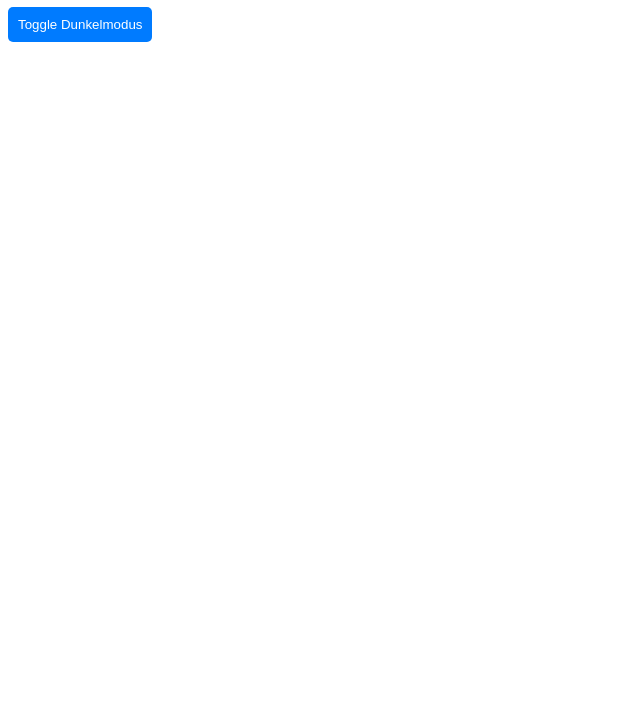
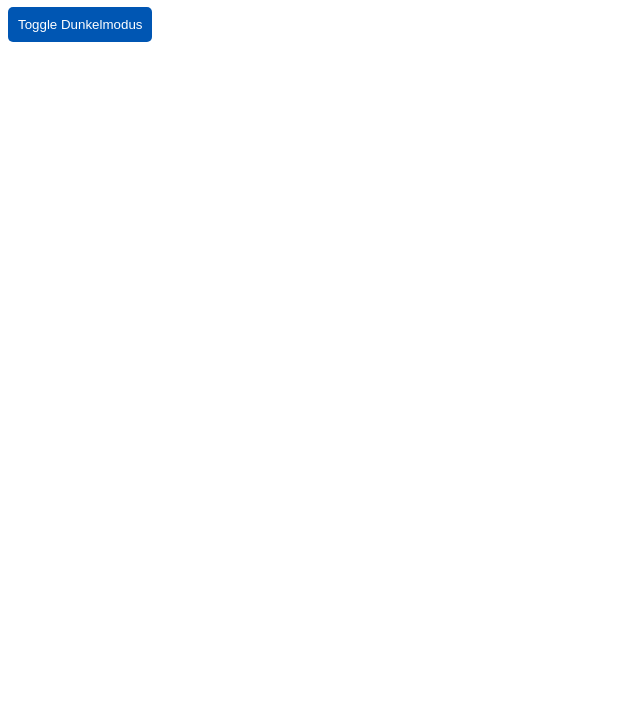
Before and after one commit to sidfakenews986/dunkel-modus-manager, a plain HTML site: page index.html in a window 1280 px wide. Shown: the part 73-800 px from the top of the page, without its empty margins (0-640 px from the left). Drawn offline with Linux system fonts and the light colour scheme.

Commit message:
Update dark mode toggle button background color for better accessibility.

```diff
--- a/style.css
+++ b/style.css
@@ -10,7 +10,7 @@ body.dark-mode {
 #dark-mode-toggle {
     cursor: pointer;
     padding: 10px;
-    background-color: #007bff;
+    background-color: #0056b3;
     color: white;
     border: none;
     border-radius: 5px;
```
